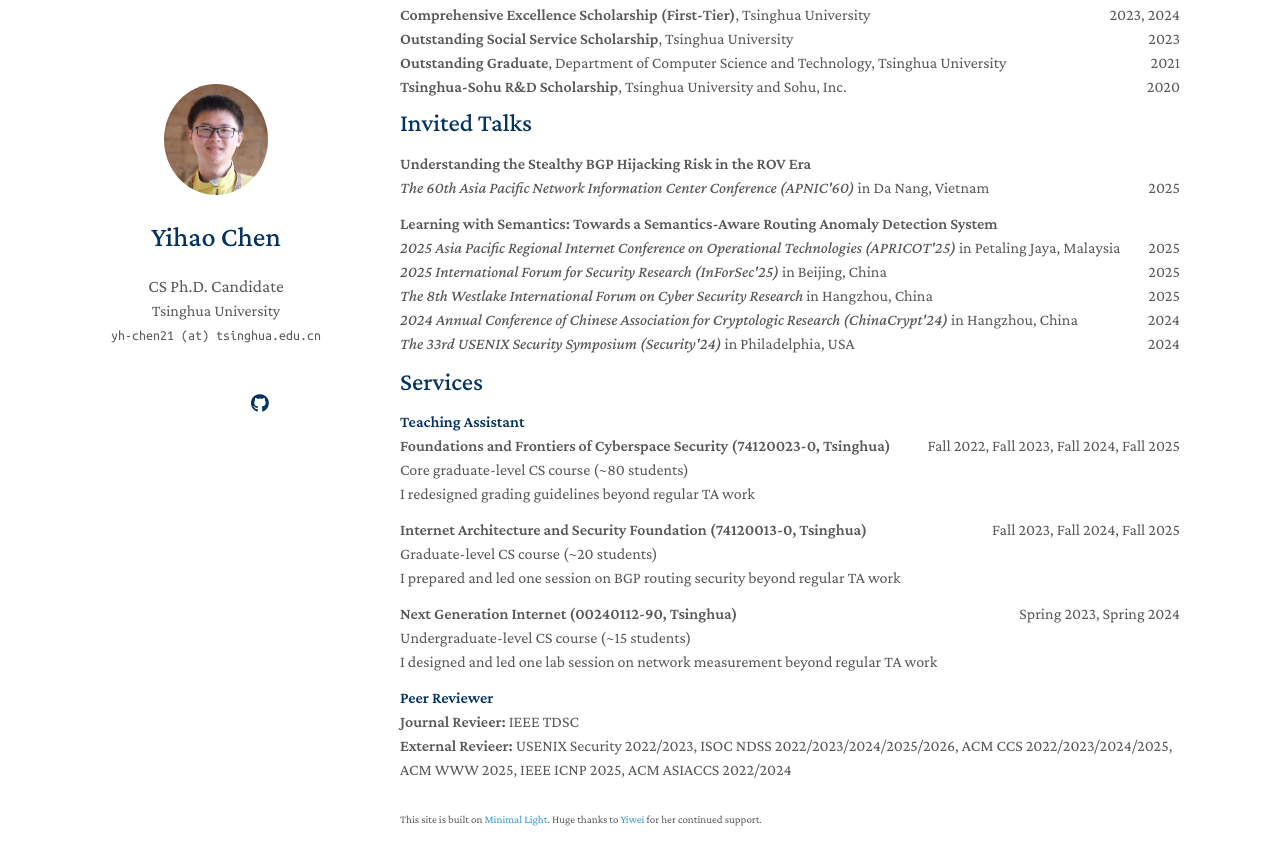
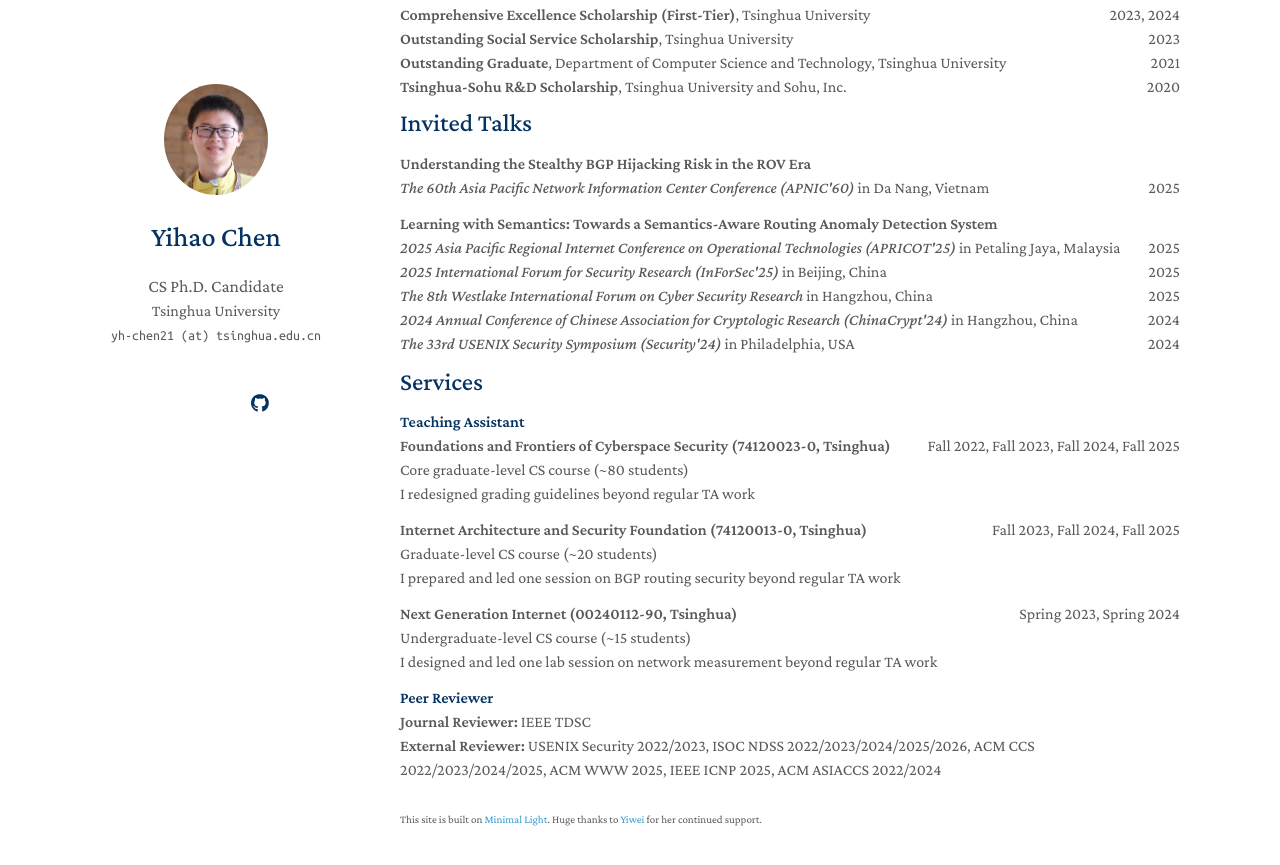
Before and after one commit to PorcupineAndrew/homepage, a Jekyll site: the page built from index.md, in a window 1280 px wide and 900 px high, scrolled down 2169 px. Shown: the top 865 px of the window. Built offline with Jekyll 4.4.1, drawn with Linux system fonts in a browser that asks for light colours; a style sheet for code colours, icons or effects is not loaded; our own code applies the rules of GitHub Pages for plain Markdown files.

Commit message:
update about me

```diff
--- a/_includes/services.md
+++ b/_includes/services.md
@@ -31,5 +31,5 @@
 
 <h4 style="margin: 0;">Peer Reviewer</h4>
 
-<p style="margin-bottom: 0;"><b>Journal Revieer:</b> IEEE TDSC</p>
-<p style="margin-bottom: 0;"><b>External Revieer:</b> USENIX Security 2022/2023, ISOC NDSS 2022/2023/2024/2025/2026, ACM CCS 2022/2023/2024/2025, ACM WWW 2025, IEEE ICNP 2025, ACM ASIACCS 2022/2024</p>
+<p style="margin-bottom: 0;"><b>Journal Reviewer:</b> IEEE TDSC</p>
+<p style="margin-bottom: 0;"><b>External Reviewer:</b> USENIX Security 2022/2023, ISOC NDSS 2022/2023/2024/2025/2026, ACM CCS 2022/2023/2024/2025, ACM WWW 2025, IEEE ICNP 2025, ACM ASIACCS 2022/2024</p>
```
